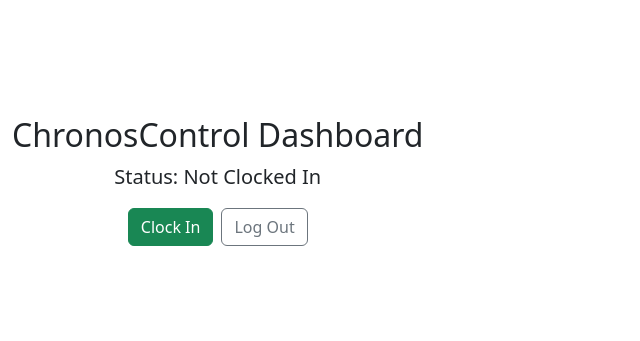
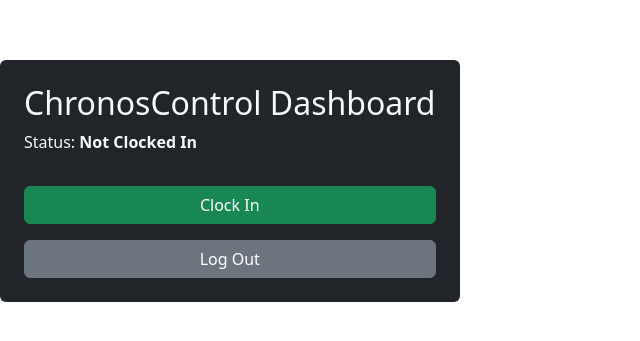
Before and after one commit to Lugerrl/ChronosControl, a React (Vite) app in the folder frontend/: page /clock in a window 1280 px wide. Shown: the part 243-584 px from the top of the page, without its empty margins (0-640 px from the left). Built offline with nearby package versions, Linux system fonts and the light colour scheme; sample sign-in values are in the browser's storage.

Commit message:
Updated Fronted Again

```diff
--- a/frontend/src/pages/Clock.jsx
+++ b/frontend/src/pages/Clock.jsx
@@ -1,4 +1,6 @@
+// Clock.jsx
 import { useState, useEffect } from 'react';
+import 'bootstrap/dist/css/bootstrap.min.css';
 
 export default function Clock() {
   const [isClockedIn, setIsClockedIn] = useState(false);
@@ -23,7 +25,6 @@ export default function Clock() {
           Authorization: `Bearer ${token}`,
         },
       });
-
       const data = await res.json();
       if (res.ok) {
         setIsClockedIn(true);
@@ -48,7 +49,6 @@ export default function Clock() {
           Authorization: `Bearer ${token}`,
         },
       });
-
       const data = await res.json();
       if (res.ok) {
         setIsClockedIn(false);
@@ -63,27 +63,28 @@ export default function Clock() {
     }
   };
 
-  const handleLogout = () => {
-    localStorage.removeItem('token');
-    window.location.href = '/';
-  };
+  return (
+    <div className="container mt-5 text-light bg-dark p-4 rounded" style={{ maxWidth: '600px' }}>
+      <h2>ChronosControl Dashboard</h2>
+      <p>Status: <strong>{isClockedIn ? 'Clocked In' : 'Not Clocked In'}</strong></p>
 
-  return (
-    <div className="container mt-5 text-center">
-      <h2>ChronosControl Dashboard</h2>
-      <p className="lead">Status: <strong>{isClockedIn ? 'Clocked In' : 'Not Clocked In'}</strong></p>
-
-      {message && <div className="alert alert-info">{message}</div>}
+      {message && <div className="alert alert-info mt-3">{message}</div>}
 
       <button
+        className={`btn ${isClockedIn ? 'btn-danger' : 'btn-success'} w-100 mt-3`}
         onClick={isClockedIn ? handleClockOut : handleClockIn}
         disabled={loading}
-        className={`btn ${isClockedIn ? 'btn-danger' : 'btn-success'} me-2`}
       >
         {loading ? 'Working...' : isClockedIn ? 'Clock Out' : 'Clock In'}
       </button>
 
-      <button onClick={handleLogout} className="btn btn-outline-secondary">
+      <button
+        className="btn btn-secondary w-100 mt-3"
+        onClick={() => {
+          localStorage.removeItem('token');
+          window.location.href = '/';
+        }}
+      >
         Log Out
       </button>
     </div>
--- a/frontend/src/pages/Login.jsx
+++ b/frontend/src/pages/Login.jsx
@@ -1,4 +1,6 @@
+// Login.jsx
 import { useState } from 'react';
+import 'bootstrap/dist/css/bootstrap.min.css';
 
 export default function Login() {
   const [username, setUsername] = useState('');
@@ -31,8 +33,8 @@ export default function Login() {
   };
 
   return (
-    <div className="container mt-5" style={{ maxWidth: '400px' }}>
-      <h2 className="mb-4 text-center">Login</h2>
+    <div className="container mt-5 text-light bg-dark p-4 rounded" style={{ maxWidth: '400px' }}>
+      <h2 className="mb-4">Login</h2>
       <form onSubmit={handleLogin}>
         <div className="mb-3">
           <input
@@ -54,9 +56,7 @@ export default function Login() {
             required
           />
         </div>
-        <button type="submit" className="btn btn-primary w-100">
-          Log In
-        </button>
+        <button type="submit" className="btn btn-primary w-100">Log In</button>
         {error && <p className="text-danger mt-3">{error}</p>}
       </form>
     </div>
```
